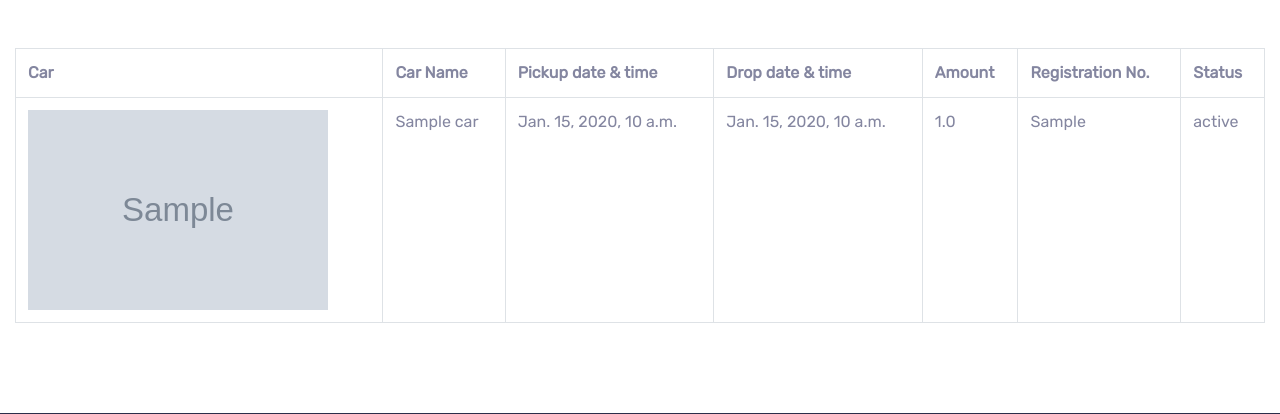
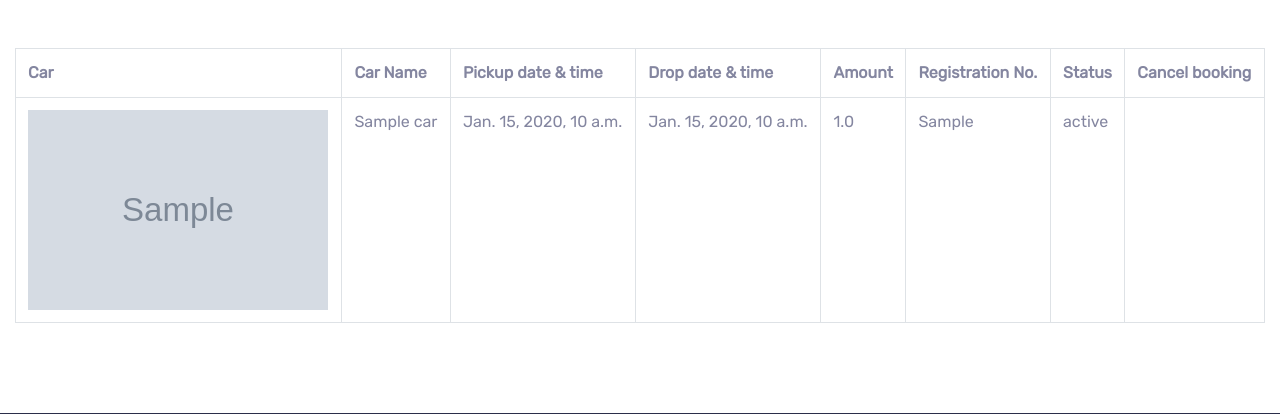
Before and after one commit to priyansh-parmar-1/django-projects, a Django app: template CarRental/customer_portal/templates/view_bookings.html in a window 1280 px wide. Shown: the part 140-554 px from the top of the page. Run offline with Django 5.2, Linux system fonts and the light colour scheme; the template is opened without the code that fills it: values that come from a table or form of the project are taken from there, others are empty; tables that the repository leaves empty hold one stand-in row (values such as "Sample post"); grey boxes marked "Sample" are stand-in pictures; some libraries are stand-ins or nearby versions.

Commit message:
cancle booking

```diff
--- a/CarRental/customer_portal/models.py
+++ b/CarRental/customer_portal/models.py
@@ -156,6 +156,7 @@ class Booking(models.Model):
     end_date_time = models.DateTimeField()
     pick_pincode = models.ForeignKey(Area, models.DO_NOTHING, db_column='pick_pincode')
     drop_pincode = models.ForeignKey(Area, models.DO_NOTHING, db_column='drop_pincode', related_name='booking_drop_pincode_set')
+    time = models.IntegerField()
 
     class Meta:
         managed = False
--- a/CarRental/customer_portal/templates/view_bookings.html
+++ b/CarRental/customer_portal/templates/view_bookings.html
@@ -4,6 +4,8 @@
 
 <body>
 <div class="container-fluid pt-5">
+     <form  method="POST">
+                        {% csrf_token %}
 <table class="table table-bordered table-3d">
     <tbody>
 
@@ -15,6 +17,7 @@
             <th>Amount</th>
             <th>Registration No.</th>
             <th>Status</th>
+            <th>Cancel booking</th>
         </tr>
         {% for booking in bookings %}
 
@@ -26,10 +29,20 @@
             <td>{{booking.amt}}</td>
             <td>{{booking.car.registration_no}}</td>
             <td>{{booking.status}}</td>
+            <td>
+                {% if booking.time > 5 and booking.status != 'cancelled' %}
+
+                        <input type="hidden" id="flag" name="flag" value="1" />
+                        <input type="hidden"  id="booking_id" name="booking_id" value="{{booking.booking_id}}"/>
+                        <input type="submit" id="smt" name="smt" value="Cancel">
+
+                {% endif %}
+            </td>
         </tr>
         {% endfor %}
     </tbody>
 </table>
+ </form>
 </div>
 </body>
 {% endblock content %}
```
